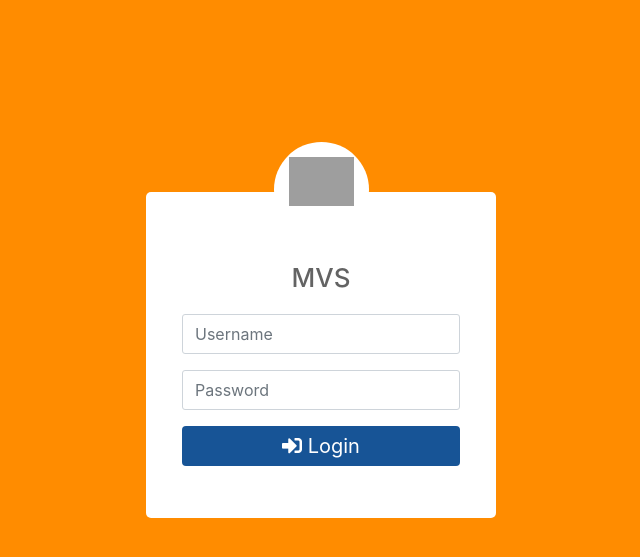
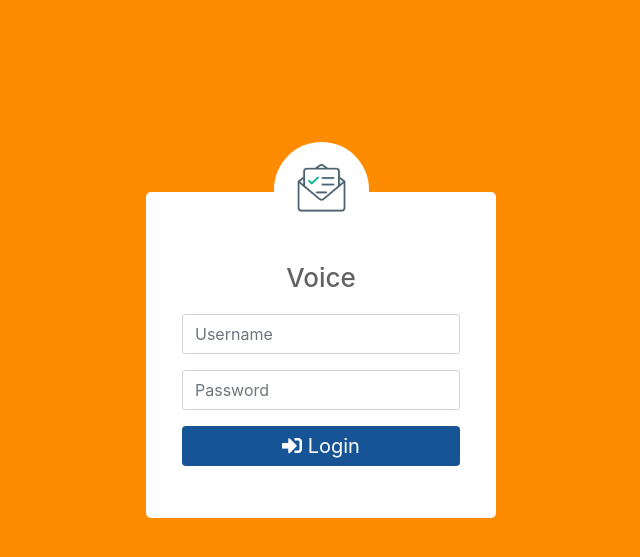
Before and after one commit to NikhilRaikar17/e-invoice, a Flask app: page /login in a window 1280 px wide. Shown: the top 557 px of the page, without its empty margins (319-959 px from the left). Run offline with Flask 2, Linux system fonts and the light colour scheme; data comes from the database, SQL or seed files in the repository; some libraries are stand-ins or nearby versions; grey boxes are pictures that could not be loaded.

Commit message:
updated logo with icon

```diff
--- a/e_invoice/templates/login.html
+++ b/e_invoice/templates/login.html
@@ -30,7 +30,7 @@
           <div class="avatar">
             <img src="{{ url_for('static',filename='images/apl.png') }}" alt="Avatar">
           </div>
-          <h4 class="modal-title">MVS</h4>
+          <h4 class="modal-title">Voice</h4>
         </div>
         <div class="modal-body">
           <form action="{{ url_for('.login') }}" method="post">
```
Also changed, not shown: e_invoice/static/images/apl.png (added).
